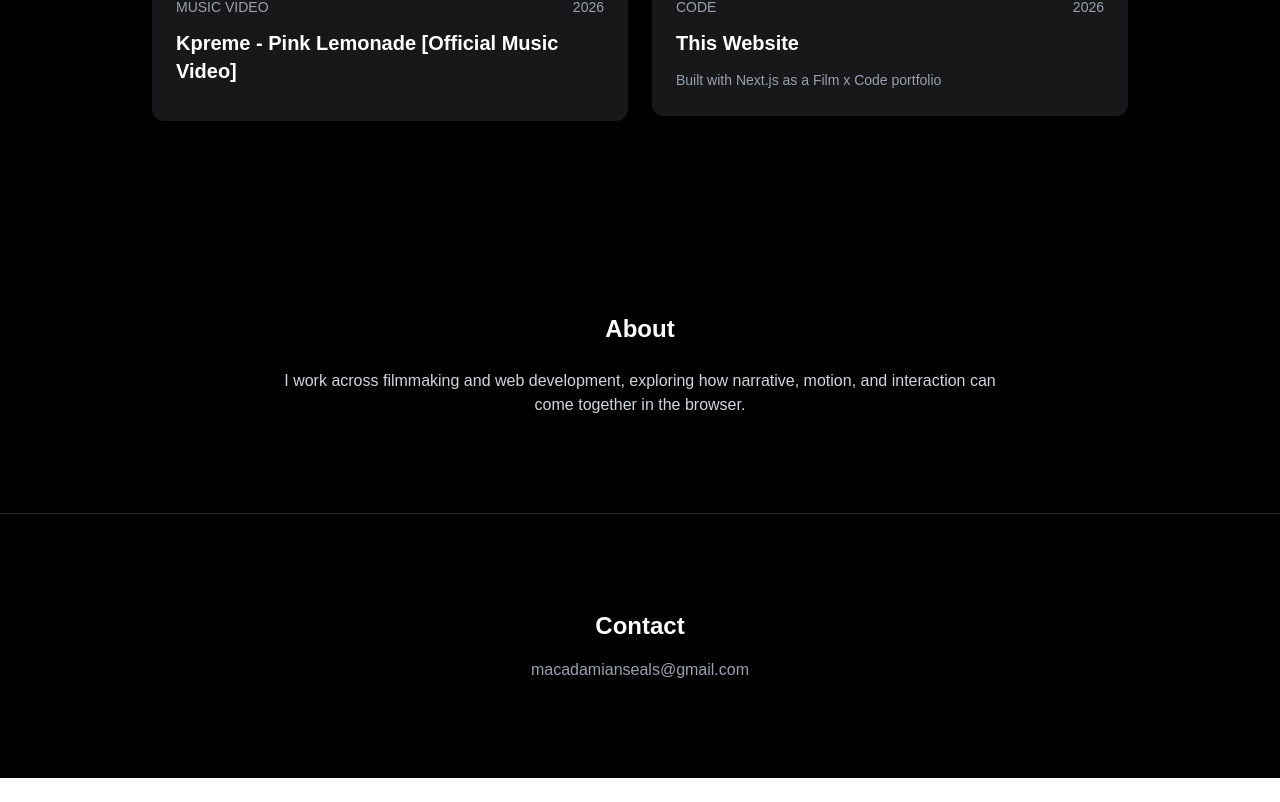
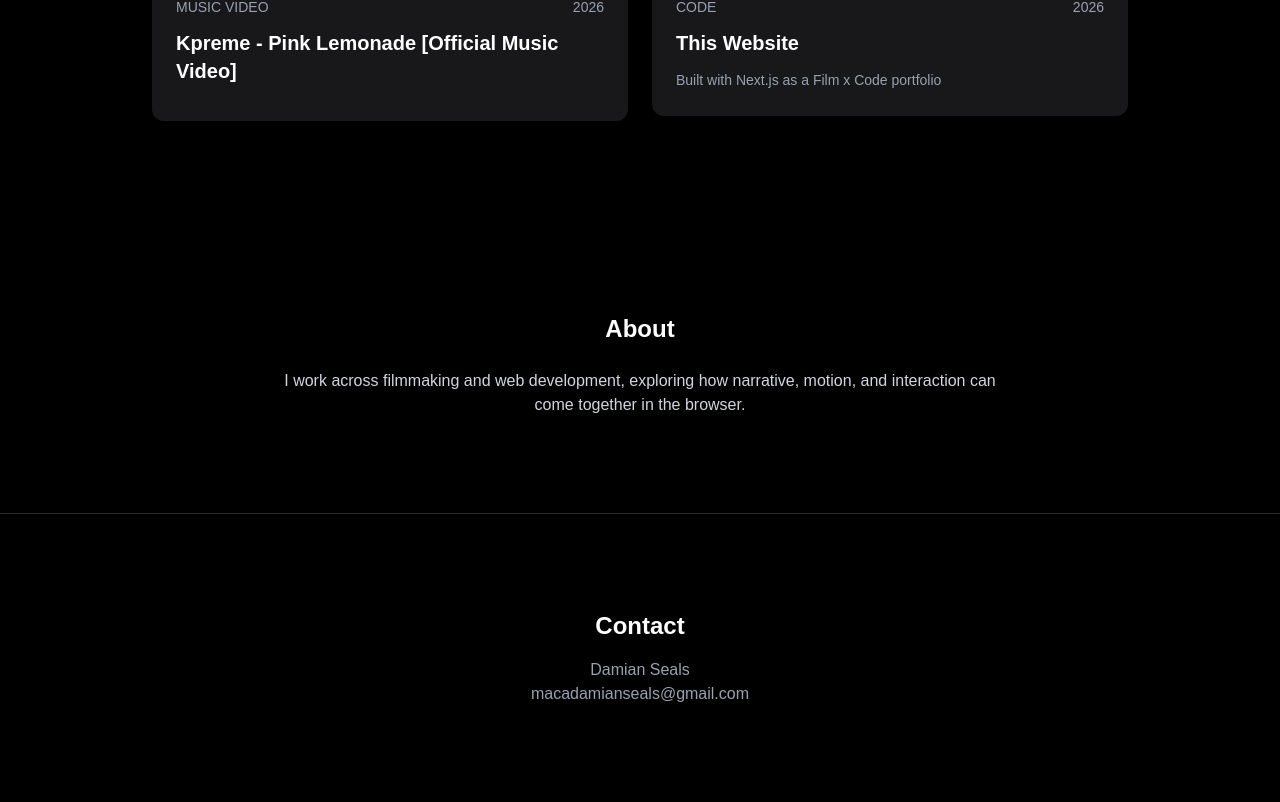
Before and after one commit to dseals3/film-code-portfolio, a Next.js app: page / in a window 1280 px wide. Shown: the part 1757-2559 px from the top of the page. Before the commit the page ends 2535 px from the top, so only its background shows below. Built offline with nearby package versions, Linux system fonts and the light colour scheme.

Commit message:
changed contact section

```diff
--- a/app/page.tsx
+++ b/app/page.tsx
@@ -50,7 +50,8 @@ export default function Home() {
       {/* CONTACT */}
       <section className="py-24 px-6 text-center border-t border-zinc-800">
         <h2 className="text-2xl font-semibold">Contact</h2>
-        <p className="mt-4 text-gray-400">macadamianseals@gmail.com</p>
+        <p className="mt-4 text-gray-400">Damian Seals</p>
+        <p className="text-gray-400">macadamianseals@gmail.com</p>
       </section>
 
     </main>
```
